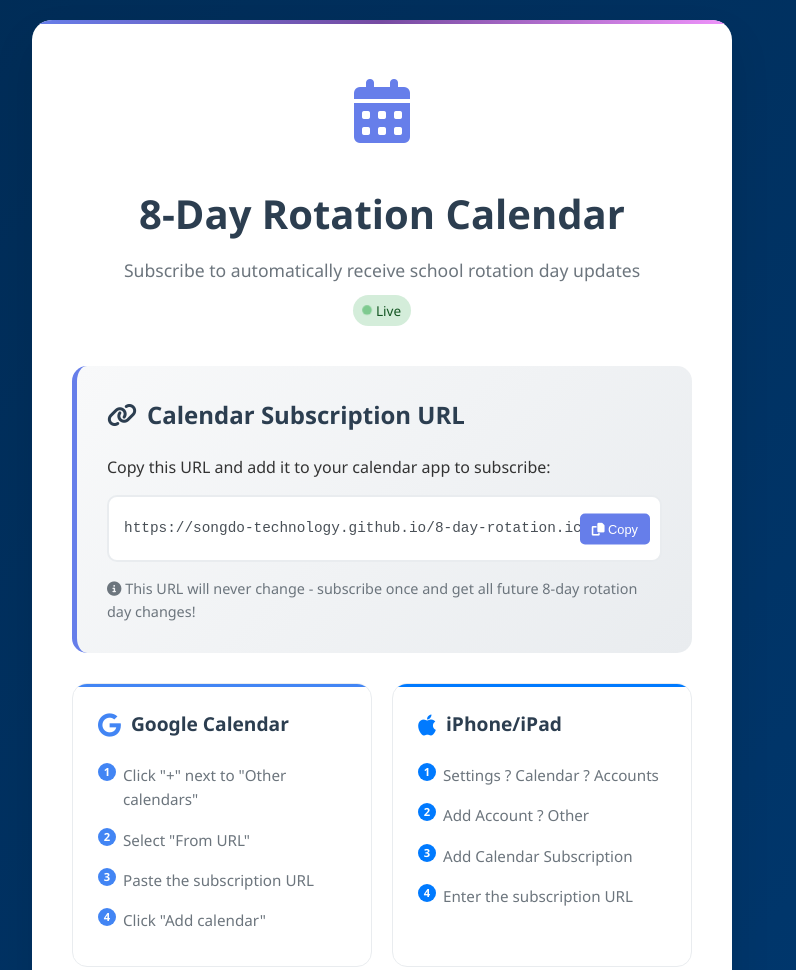
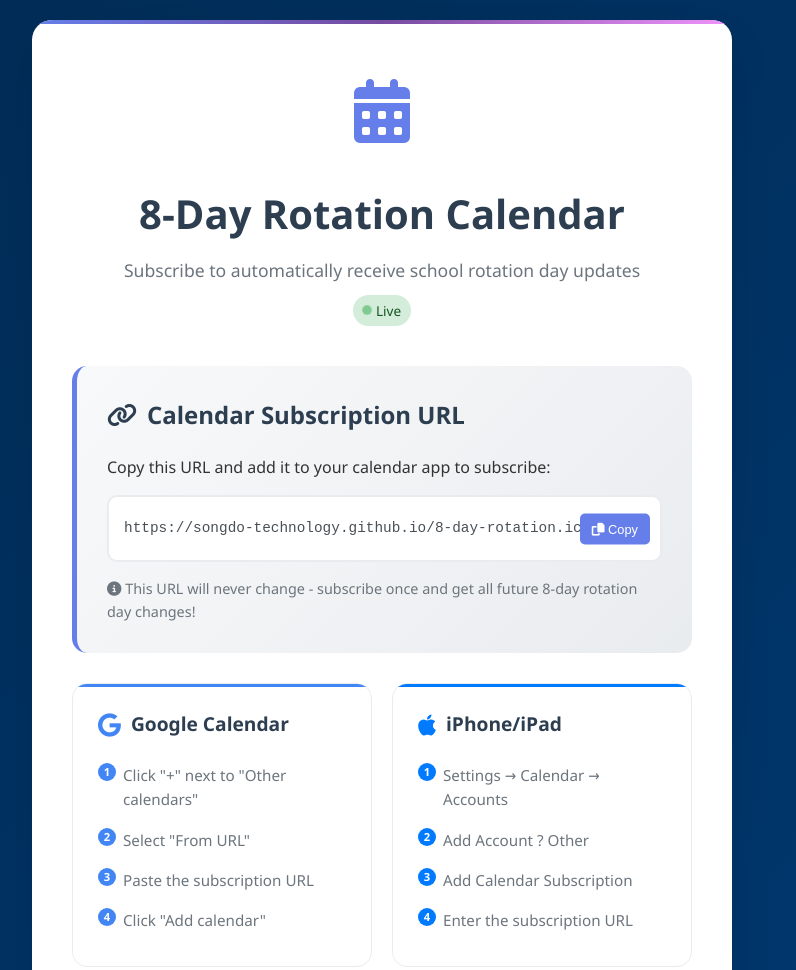
Before and after one commit to songdo-technology/songdo-technology.github.io, a plain HTML site: page index.html in a window 1280 px wide. Shown: the top 970 px of the page, without its empty margins (258-1054 px from the left). Drawn offline with Linux system fonts and the light colour scheme.

Commit message:
Update index.html
Replace ? to →

Settings ? Calendar ? Accounts
Settings → Calendar → Accounts

```diff
--- a/index.html
+++ b/index.html
@@ -408,7 +408,7 @@
                     iPhone/iPad
                 </h3>
                 <ol class="steps">
-                    <li>Settings ? Calendar ? Accounts</li>
+                    <li>Settings → Calendar → Accounts</li>
                     <li>Add Account ? Other</li>
                     <li>Add Calendar Subscription</li>
                     <li>Enter the subscription URL</li>
```
